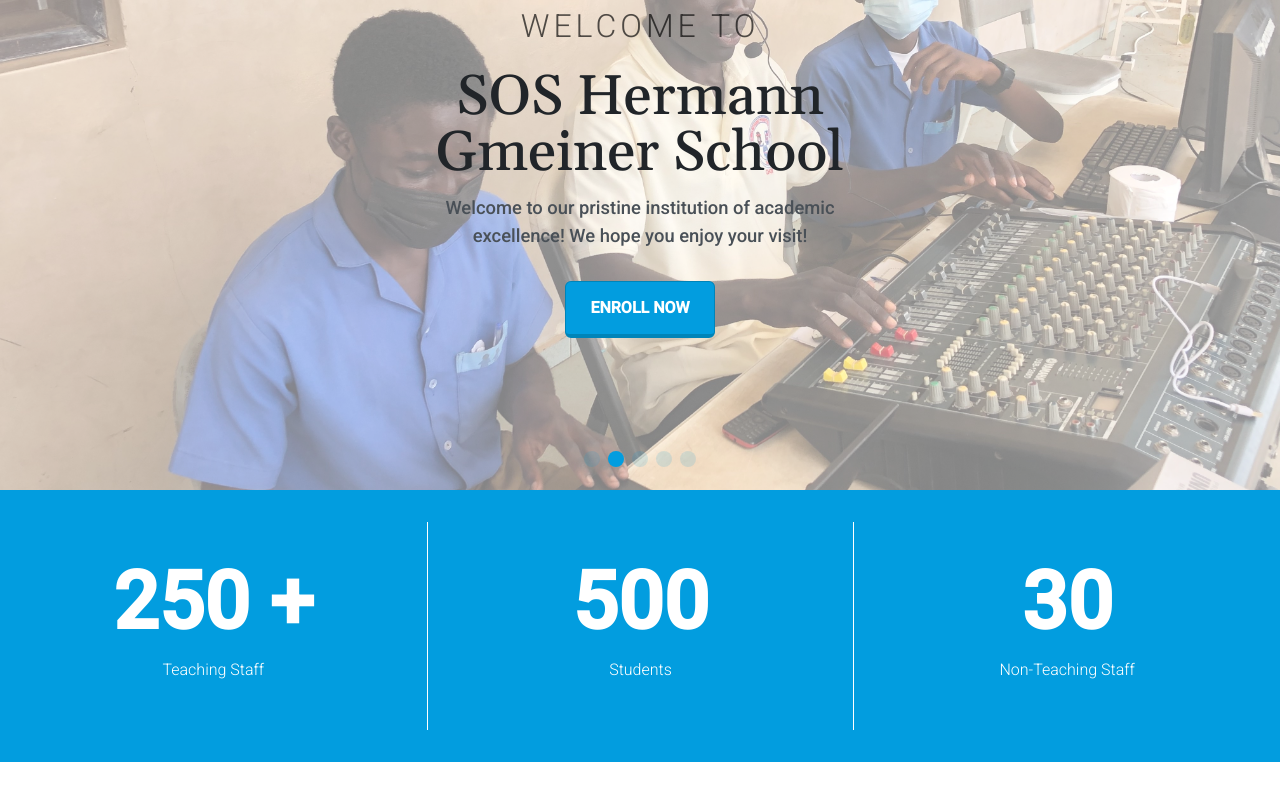
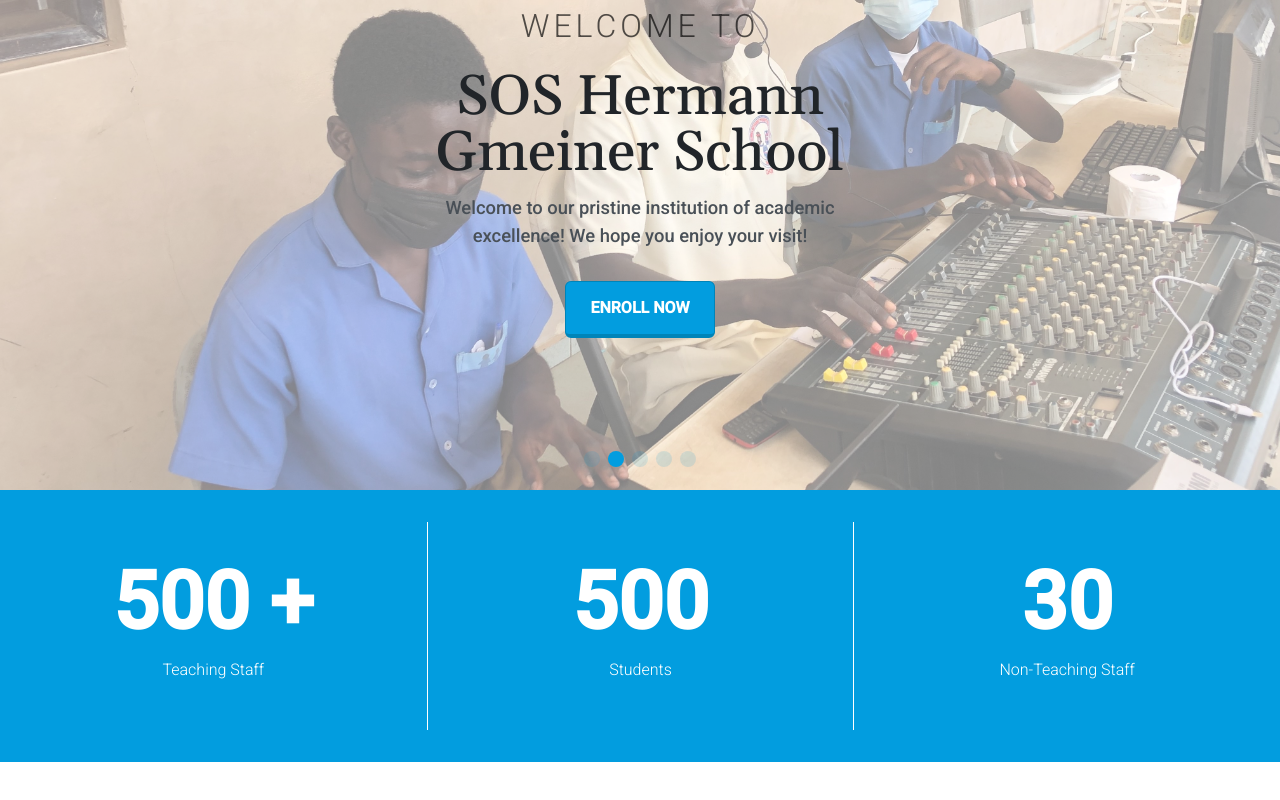
Before and after one commit to Beany-Bready-Org/sos-tamale-website, a React (Vite) app: page / in a window 1280 px wide. Shown: the part 310-1110 px from the top of the page. Built offline with nearby package versions, Linux system fonts and the light colour scheme; grey boxes are pictures that could not be loaded; a web font is replaced by a local one.

Commit message:
more changes

```diff
--- a/src/components/Home.jsx
+++ b/src/components/Home.jsx
@@ -13,7 +13,7 @@ const Home = () => {
 		<>
 			<header>
 				<Hero />
-				<Statistics teachers={250} nonTeachingStaff={30} students={500} />
+				<Statistics teachers={500} nonTeachingStaff={30} students={500} />
 			</header>
 			<main>
 				<VideoSection />
--- a/src/components/statistics/Statistics.jsx
+++ b/src/components/statistics/Statistics.jsx
@@ -14,7 +14,7 @@ const Statistics = ({ teachers, students, nonTeachingStaff }) => {
 				return () => clearInterval(intervalId)
 			}
 
-		}, 10);
+		}, numteachers/1000);
 
 		return () => clearInterval(intervalId)
 
```
